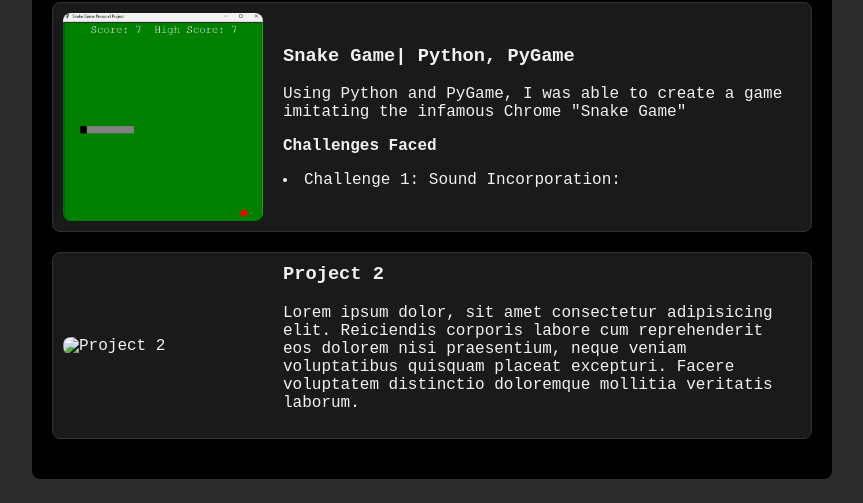
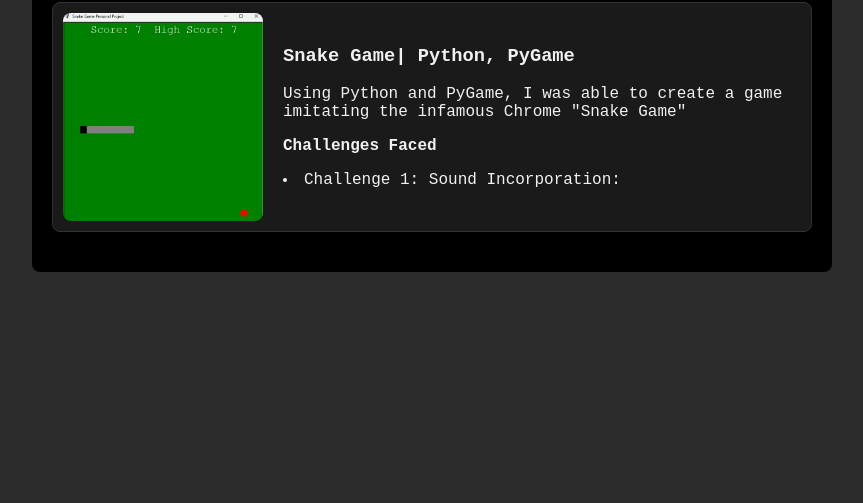
Before and after one commit to Germain001/portfolio, a plain HTML site: page projects.html in a window 1280 px wide. Shown: the part 297-800 px from the top of the page, without its empty margins (208-1071 px from the left). Drawn offline with Linux system fonts and the light colour scheme.

Commit message:
Update projects.html

```diff
--- a/projects.html
+++ b/projects.html
@@ -106,15 +106,6 @@
                     <li>Challenge 1: Sound Incorporation:</li>
                 </div>
             </div>
-
-            <div class="project">
-                <img src="project2.jpg" alt="Project 2">
-                <div class="project-summary">
-                    <h3>Project 2</h3>
-                    <p>Lorem ipsum dolor, sit amet consectetur adipisicing elit. Reiciendis corporis labore cum reprehenderit eos dolorem nisi praesentium, neque veniam voluptatibus quisquam placeat excepturi. Facere voluptatem distinctio doloremque mollitia veritatis laborum.</p>
-                </div>
-            </div>
-
             <!-- I can later on add more below if I need to -->
 
         </div>
```
